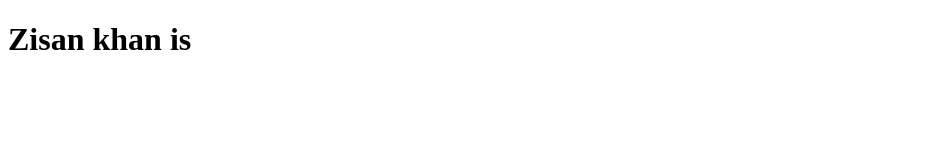
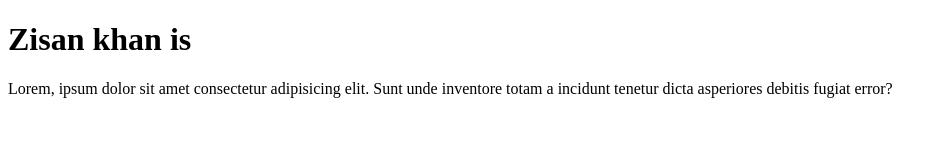
Before and after one commit to Zisan49/first-project, a plain HTML site: page index.html in a window 1280 px wide. Shown: the whole page, without its empty margins (0-947 px from the left). Drawn offline with Linux system fonts and the light colour scheme.

Commit message:
ptag-added

```diff
--- a/index.html
+++ b/index.html
@@ -7,5 +7,6 @@
 </head>
 <body>
 <h1>Zisan khan is</h1>
+<p>Lorem, ipsum dolor sit amet consectetur adipisicing elit. Sunt unde inventore totam a incidunt tenetur dicta asperiores debitis fugiat error?</p>
 </body>
 </html>
```
